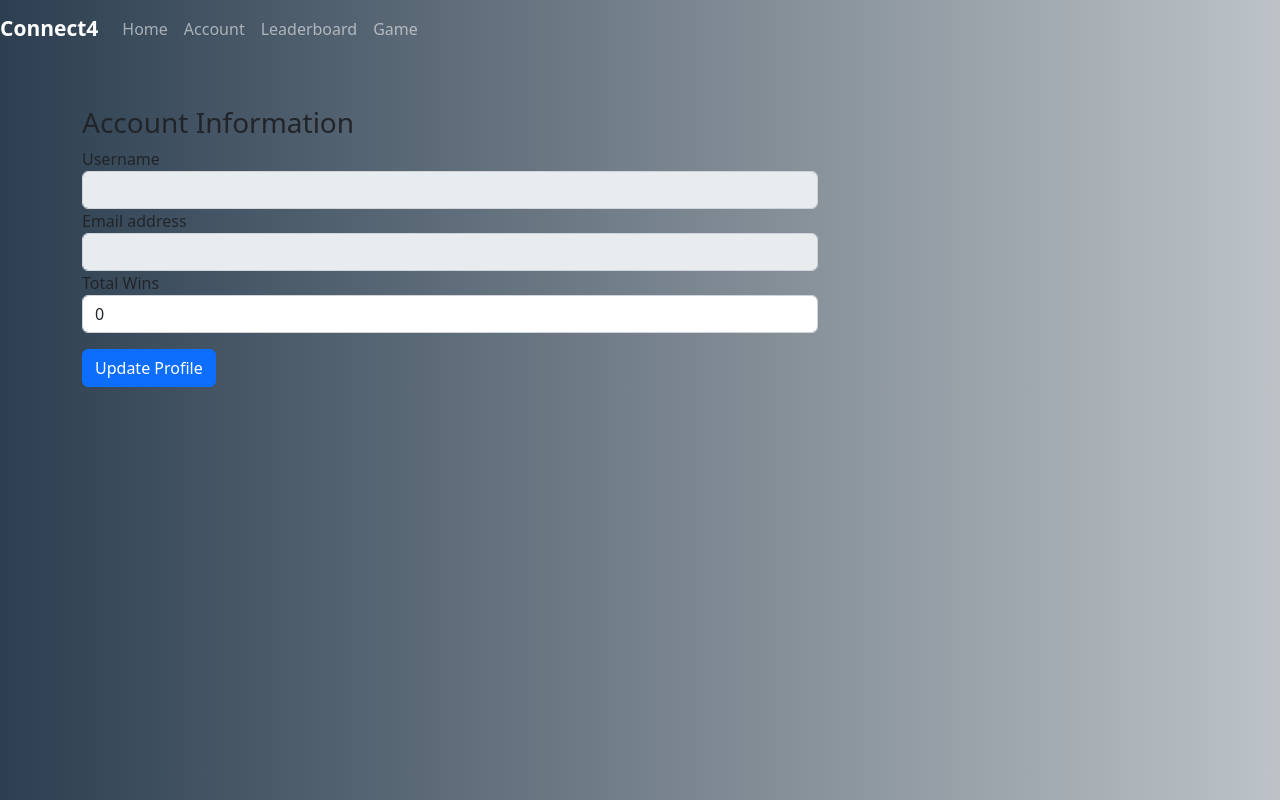
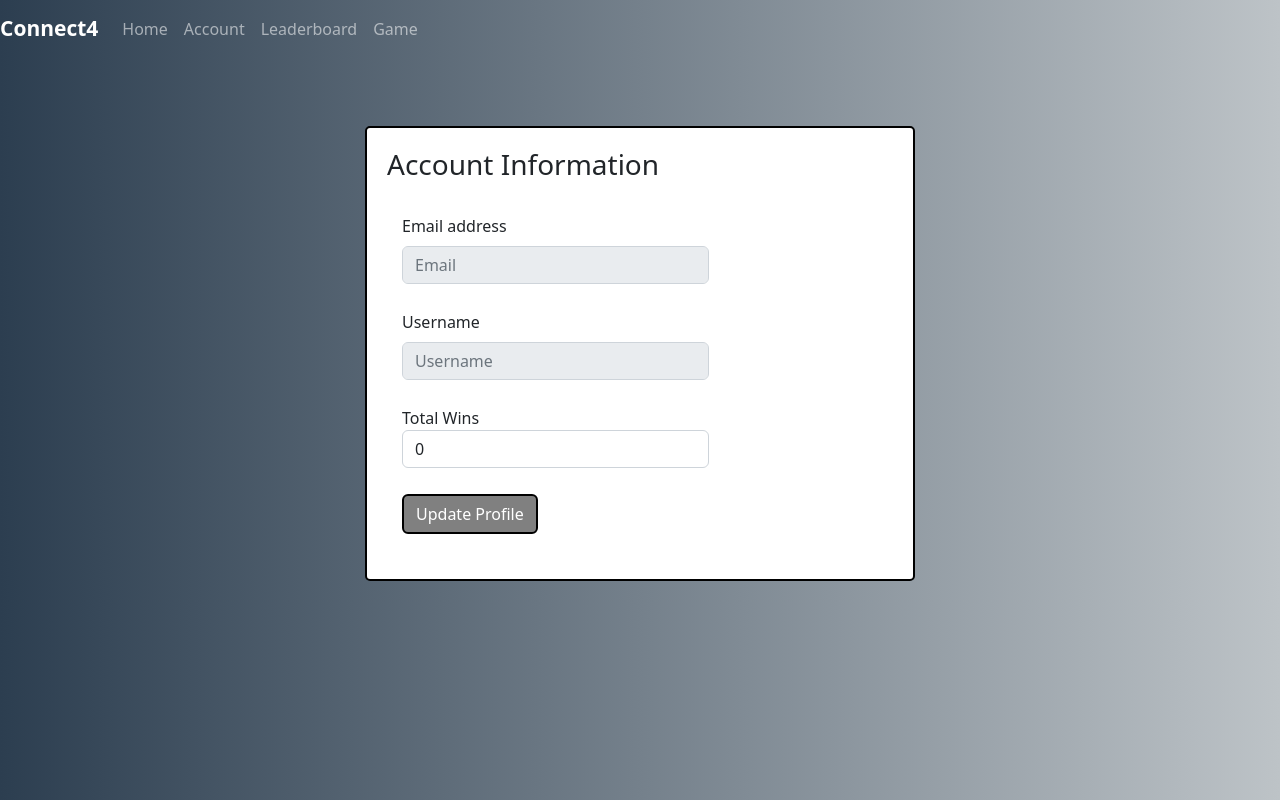
Before and after one commit to DiegoVG08/COMP589-CONNECT4, a React (Create React App) app: page /Account in a window 1280 px wide. Built offline with nearby package versions, Linux system fonts and the light colour scheme.

Commit message:
styling for account

```diff
--- a/src/pages/Account.js
+++ b/src/pages/Account.js
@@ -68,83 +68,56 @@ function AccountPage() {
   return (
     <div className="container mt-5">
     <div className="row">
+
+        <div className="form" style={{ backgroundColor: "white", border: "2px solid black", alignContent: 'center', }}>
         <div className="col-md-8">
         <h3>Account Information</h3>
-          <form>
-          <div className="form-group">
-  <label htmlFor="username">Username</label>
-  <input
-  type="text"
-  className="form-control"
-  id="username"
-  value={displayUser}
-  onChange={handleDisplayNameChange}
-  disabled={!isUpdating}
-/>
+          <div className="form-body">
+            <div className="form-group mb-3">
+              <label htmlFor="email" className="form-label">Email address</label>
+              <input type="email" className="form-control" id="email" placeholder="Email" value={email} onChange={(e) => setEmail(e.target.value)} disabled={!isUpdating} />
+            </div>
+            <div className="form-group mb-3">
+              <label htmlFor="username" className="form-label">Username</label>
+              <input type="text" className="form-control" id="username" placeholder="Username" value={displayUser} onChange={handleDisplayNameChange} disabled={!isUpdating} />
             </div>
             <div className="form-group">
-              <label htmlFor="email">Email address</label>
-              <input
-                type="email"
-                className="form-control"
-                id="email"
-                value={email}
-                onChange={handleEmailChange}
-                disabled={!isUpdating}
-              />
+              <label htmlFor="totalWins">Total Wins</label>
+              <input type="number" className="form-control" id="totalWins" value={totalWins} readOnly />
             </div>
-          </form>
-          <div className="form-group">
-            <label htmlFor="totalWins">Total Wins</label>
-            <input
-              type="number"
-              className="form-control"
-              id="totalWins"
-              value={totalWins}
-              readOnly
-            />
-          </div>
-        </div>
-      </div>
-      <div className="row mt-3">
-        <div className="col-md-8">
+            <div className="form-group mt-3">
               {!isUpdating && (
                 <button
                   type="button"
                   className="btn btn-primary"
                   onClick={() => setIsUpdating(true)}
+                  style={{ backgroundColor: "gray", border: "2px solid black"}}
                 >
                   Update Profile
                 </button>
               )}
               {isUpdating && (
-            <button
-              type="button"
-              className="btn btn-success"
-              onClick={handleUpdateProfile}
-            >
+                <>
+                  <button type="button" className="btn btn-success mx-2" onClick={handleUpdateProfile}>
                     Save Changes
                   </button>
-
-          )}
-          {isUpdating && (
-  <button
-    type="button"
-    className="btn btn-danger ml-2"
-    onClick={() => {
+                  <button type="button" className="btn btn-danger" onClick={() => {
                       setIsUpdating(false);
                       setDisplayUser(user.displayName);
                       setEmail(user.email);
-    }}
-  >
+                    }}>
                     Cancel
                   </button>
+                </>
               )}
-
+            </div>
+          </div>
+        </div>
       </div>
     </div>
   </div>
   );
+
 }
 
 export default AccountPage;
```
Lines whose indentation alone changed are shown as unchanged.
